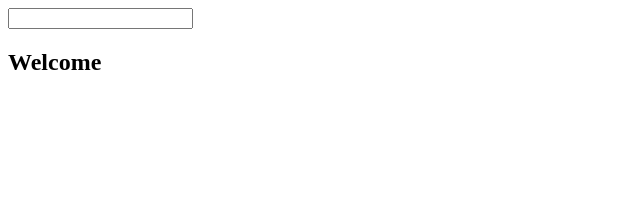
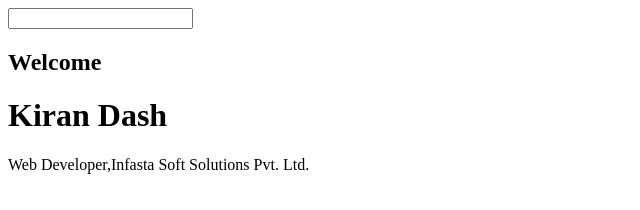
Before and after one commit to kirandash/ngEmployees, a plain HTML site: page index.html in a window 1280 px wide. Shown: the whole page, without its empty margins (0-640 px from the left). Drawn offline with Linux system fonts and the light colour scheme.

Commit message:
01 - 03 Set the MVC architecture

```diff
--- a/index.html
+++ b/index.html
@@ -11,5 +11,23 @@ An expression can be a combination of symbols that does something like addition,
 -->
 	<input type="text" ng-model="name">
 	<h2>Welcome {{name}}</h2>
+
+	<!-- View shows the final result -->
+	<div ng-controller="MyController">
+		<h1>{{author.name}}</h1>
+		<p>{{author.title+ ','+author.company}}</p>
+	</div>
+
+	<script type="text/javascript">
+		// Controller defines the connection between database and view
+		function MyController($scope){
+			// MODEL is the data from database
+			$scope.author = {
+				'name': 'Kiran Dash',
+				'title': 'Web Developer',
+				'company': 'Infasta Soft Solutions Pvt. Ltd.'
+			}
+		}
+	</script>
 </body>
 </html>
```
